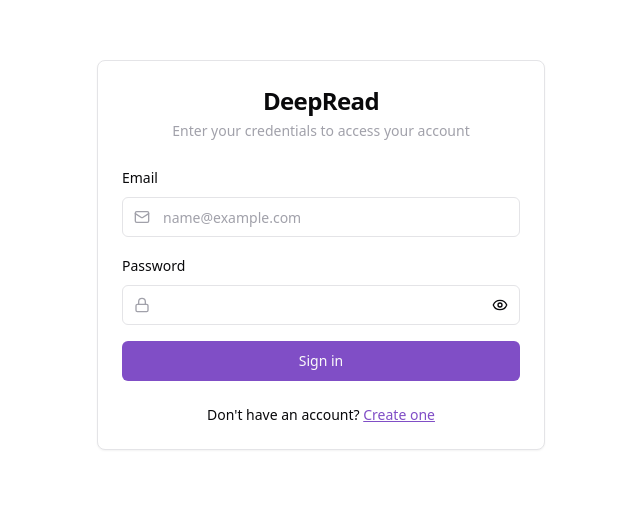
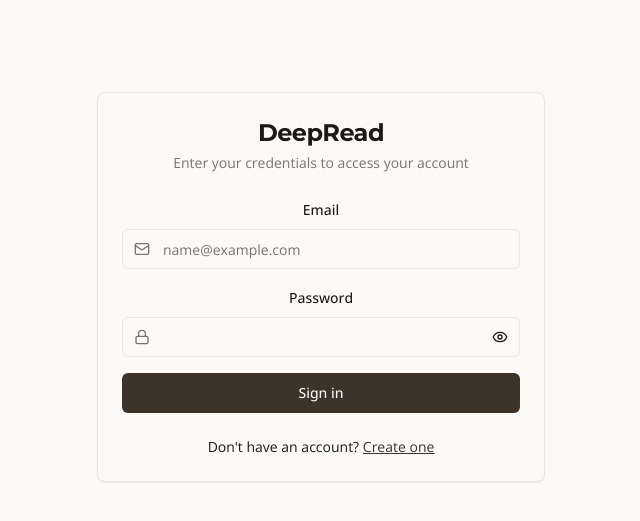
Before and after one commit to nicorosaless/deepread, a React (Vite) app: page /login in a window 1280 px wide. Shown: the part 145-666 px from the top of the page, without its empty margins (319-959 px from the left). Built offline with nearby package versions, Linux system fonts and the light colour scheme.

Commit message:
Refactor: Implement manus.im style
Implement the color palette and font styles inspired by manus.im, including white background, black text, warm gray tones, and subtle terracotta accents. Use a geometric sans-serif font for titles and a legible sans-serif for body text.

```diff
--- a/src/components/PaperSummary.tsx
+++ b/src/components/PaperSummary.tsx
@@ -1,7 +1,8 @@
+
 import React from 'react';
 import { Card, CardContent, CardHeader, CardTitle } from '@/components/ui/card';
 import { Badge } from '@/components/ui/badge';
-import { Book } from 'lucide-react';
+import { BookOpen } from 'lucide-react';
 
 interface PaperSummaryProps {
   title: string;
@@ -17,26 +18,26 @@ const PaperSummary: React.FC<PaperSummaryProps> = ({
   date
 }) => {
   return (
-    <Card className="w-full border-primary/20">
-      <CardHeader className="bg-primary text-white rounded-t-lg">
+    <Card className="w-full border border-warm-200 shadow-sm">
+      <CardHeader className="bg-warm-100 border-b border-warm-200 rounded-t-lg">
         <div className="flex items-center gap-2">
-          <Book className="h-5 w-5" />
-          <CardTitle>Paper Summary</CardTitle>
+          <BookOpen className="h-5 w-5 text-warm-700" />
+          <CardTitle className="text-warm-800 text-xl">Paper Summary</CardTitle>
         </div>
       </CardHeader>
-      <CardContent className="pt-6">
-        <h3 className="text-xl font-semibold mb-2">{title}</h3>
+      <CardContent className="pt-6 bg-white">
+        <h3 className="text-xl font-sans font-semibold mb-3 text-warm-900">{title}</h3>
 
         {(authors && authors.length > 0) && (
-          <p className="text-sm text-muted-foreground mb-2">
+          <p className="text-sm text-warm-600 mb-4">
             By: {authors.join(', ')}
             {date && ` (${date})`}
           </p>
         )}
 
         <div className="my-4">
-          <h4 className="font-medium mb-2">Summary</h4>
-          <p className="text-foreground/80 whitespace-pre-line">{summary}</p>
+          <h4 className="font-medium text-warm-800 mb-3">Summary</h4>
+          <p className="text-warm-700 leading-relaxed whitespace-pre-line">{summary}</p>
         </div>
       </CardContent>
     </Card>
--- a/src/index.css
+++ b/src/index.css
@@ -1,3 +1,4 @@
+@import url('https://fonts.googleapis.com/css2?family=Montserrat:wght@400;500;600;700&family=Open+Sans:wght@300;400;500;600&display=swap');
 
 @tailwind base;
 @tailwind components;
@@ -5,82 +6,83 @@
 
 @layer base {
   :root {
-    --background: 0 0% 100%;
-    --foreground: 240 10% 3.9%;
+    --background: 30 25% 98%;
+    --foreground: 30 10% 10%;
 
-    --card: 0 0% 100%;
-    --card-foreground: 240 10% 3.9%;
+    --card: 30 25% 98%;
+    --card-foreground: 30 10% 10%;
 
-    --popover: 0 0% 100%;
-    --popover-foreground: 240 10% 3.9%;
+    --popover: 30 25% 98%;
+    --popover-foreground: 30 10% 10%;
 
-    --primary: 265 51% 54%;
-    --primary-foreground: 0 0% 98%;
+    --primary: 30 20% 20%;
+    --primary-foreground: 30 25% 98%;
 
-    --secondary: 240 4.8% 95.9%;
-    --secondary-foreground: 240 5.9% 10%;
+    --secondary: 30 10% 95%;
+    --secondary-foreground: 30 10% 20%;
 
-    --muted: 240 4.8% 95.9%;
-    --muted-foreground: 240 5% 64.9%;
+    --muted: 30 10% 95%;
+    --muted-foreground: 30 8% 45%;
 
-    --accent: 240 4.8% 95.9%;
-    --accent-foreground: 240 5.9% 10%;
+    --accent: 30 10% 95%;
+    --accent-foreground: 30 10% 20%;
 
     --destructive: 0 84.2% 60.2%;
     --destructive-foreground: 0 0% 98%;
 
-    --border: 240 5.9% 90%;
-    --input: 240 5.9% 90%;
-    --ring: 265 51% 54%;
+    --border: 30 15% 90%;
+    --input: 30 15% 90%;
+    --ring: 30 20% 70%;
 
     --radius: 0.5rem;
 
-    --sidebar-background: 0 0% 98%;
-    --sidebar-foreground: 240 5.3% 26.1%;
-    --sidebar-primary: 240 5.9% 10%;
-    --sidebar-primary-foreground: 0 0% 98%;
-    --sidebar-accent: 240 4.8% 95.9%;
-    --sidebar-accent-foreground: 240 5.9% 10%;
-    --sidebar-border: 220 13% 91%;
-    --sidebar-ring: 265 51% 54%;
+    --sidebar-background: 30 15% 97%;
+    --sidebar-foreground: 30 10% 35%;
+    --sidebar-primary: 30 20% 30%;
+    --sidebar-primary-foreground: 30 25% 98%;
+    --sidebar-accent: 30 10% 95%;
+    --sidebar-accent-foreground: 30 10% 20%;
+    --sidebar-border: 30 15% 90%;
+    --sidebar-ring: 30 20% 70%;
   }
 
   .dark {
-    --background: 240 10% 3.9%;
-    --foreground: 0 0% 98%;
+    --background: 30 10% 12%;
+    --foreground: 30 10% 90%;
 
-    --card: 240 10% 3.9%;
-    --card-foreground: 0 0% 98%;
+    --card: 30 10% 12%;
+    --card-foreground: 30 10% 90%;
 
-    --popover: 240 10% 3.9%;
-    --popover-foreground: 0 0% 98%;
+    --popover: 30 10% 12%;
+    --popover-foreground: 30 10% 90%;
 
-    --primary: 265 51% 54%;
-    --primary-foreground: 0 0% 98%;
+    --primary: 30 15% 80%;
+    --primary-foreground: 30 10% 12%;
 
-    --secondary: 240 3.7% 15.9%;
-    --secondary-foreground: 0 0% 98%;
+    --secondary: 30 8% 20%;
+    --secondary-foreground: 30 10% 90%;
 
-    --muted: 240 3.7% 15.9%;
-    --muted-foreground: 240 5% 64.9%;
+    --muted: 30 8% 20%;
+    --muted-foreground: 30 10% 60%;
 
-    --accent: 240 3.7% 15.9%;
-    --accent-foreground: 0 0% 98%;
+    --accent: 30 8% 20%;
+    --accent-foreground: 30 10% 90%;
 
     --destructive: 0 62.8% 30.6%;
-    --destructive-foreground: 0 0% 98%;
+    --destructive-foreground: 30 10% 90%;
 
-    --border: 240 3.7% 15.9%;
-    --input: 240 3.7% 15.9%;
-    --ring: 265 51% 54%;
-    --sidebar-background: 240 5.9% 10%;
-    --sidebar-foreground: 240 4.8% 95.9%;
-    --sidebar-primary: 265 51% 54%;
-    --sidebar-primary-foreground: 0 0% 100%;
-    --sidebar-accent: 240 3.7% 15.9%;
-    --sidebar-accent-foreground: 240 4.8% 95.9%;
-    --sidebar-border: 240 3.7% 15.9%;
-    --sidebar-ring: 265 51% 54%;
+    --border: 30 8% 25%;
+    --input: 30 8% 25%;
+    --ring: 30 15% 70%;
+
+    --sidebar-background: 30 10% 15%;
+    --sidebar-foreground: 30 10% 85%;
+    --sidebar-primary: 30 15% 70%;
+    --sidebar-primary-foreground: 30 10% 15%;
+    --sidebar-accent: 30 8% 20%;
+    --sidebar-accent-foreground: 30 10% 85%;
+    --sidebar-border: 30 8% 25%;
+    --sidebar-ring: 30 15% 70%;
   }
 }
 
@@ -90,7 +92,54 @@
   }
 
   body {
-    @apply bg-background text-foreground;
+    @apply bg-background text-foreground font-body;
     font-feature-settings: "ss01", "ss02", "cv01", "cv02", "cv03";
   }
+
+  h1, h2, h3, h4, h5, h6 {
+    @apply font-sans font-medium;
+  }
 }
+
+#root {
+  max-width: 1280px;
+  margin: 0 auto;
+  padding: 2rem;
+  text-align: center;
+}
+
+.logo {
+  height: 6em;
+  padding: 1.5em;
+  will-change: filter;
+  transition: filter 300ms;
+}
+.logo:hover {
+  filter: drop-shadow(0 0 2em #646cffaa);
+}
+.logo.react:hover {
+  filter: drop-shadow(0 0 2em #61dafbaa);
+}
+
+@keyframes logo-spin {
+  from {
+    transform: rotate(0deg);
+  }
+  to {
+    transform: rotate(360deg);
+  }
+}
+
+@media (prefers-reduced-motion: no-preference) {
+  a:nth-of-type(2) .logo {
+    animation: logo-spin infinite 20s linear;
+  }
+}
+
+.card {
+  padding: 2em;
+}
+
+.read-the-docs {
+  color: #888;
+}
--- a/tailwind.config.ts
+++ b/tailwind.config.ts
@@ -64,15 +64,33 @@ export default {
 					ring: 'hsl(var(--sidebar-ring))'
 				},
 				paper: {
-					DEFAULT: '#6d28d9',  // Purple
-					light: '#8b5cf6',
-					dark: '#5b21b6'
+					DEFAULT: '#9d8470',  // Terracota suave
+					light: '#c7b8a9',
+					dark: '#7d654d'
 				},
 				implementation: {
-					DEFAULT: '#10b981',  // Green implementation
-					light: '#34d399',
-					dark: '#059669'
+					DEFAULT: '#9d8470',  // Cambiado a terracota suave para mantener coherencia
+					light: '#c7b8a9',
+					dark: '#7d654d'
+				},
+				// Nuevos colores cálidos
+				warm: {
+					DEFAULT: '#9d8470', // Terracota suave
+					50: '#faf7f5',
+					100: '#f0e9e2',
+					200: '#e1d5c8',
+					300: '#c7b8a9',
+					400: '#b09988',
+					500: '#9d8470',
+					600: '#8a725e',
+					700: '#7d654d',
+					800: '#665240',
+					900: '#4e3e31',
 				}
+			},
+			fontFamily: {
+				sans: ['Montserrat', 'sans-serif'],
+				body: ['Open Sans', 'sans-serif'],
 			},
 			borderRadius: {
 				lg: 'var(--radius)',
```
